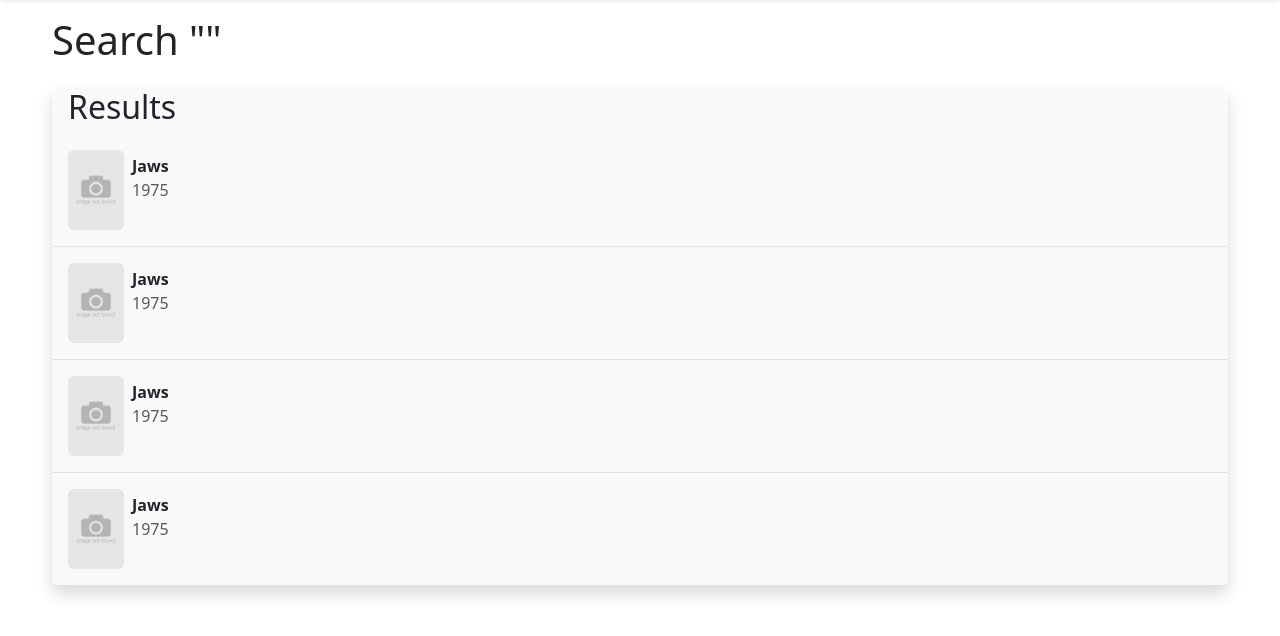
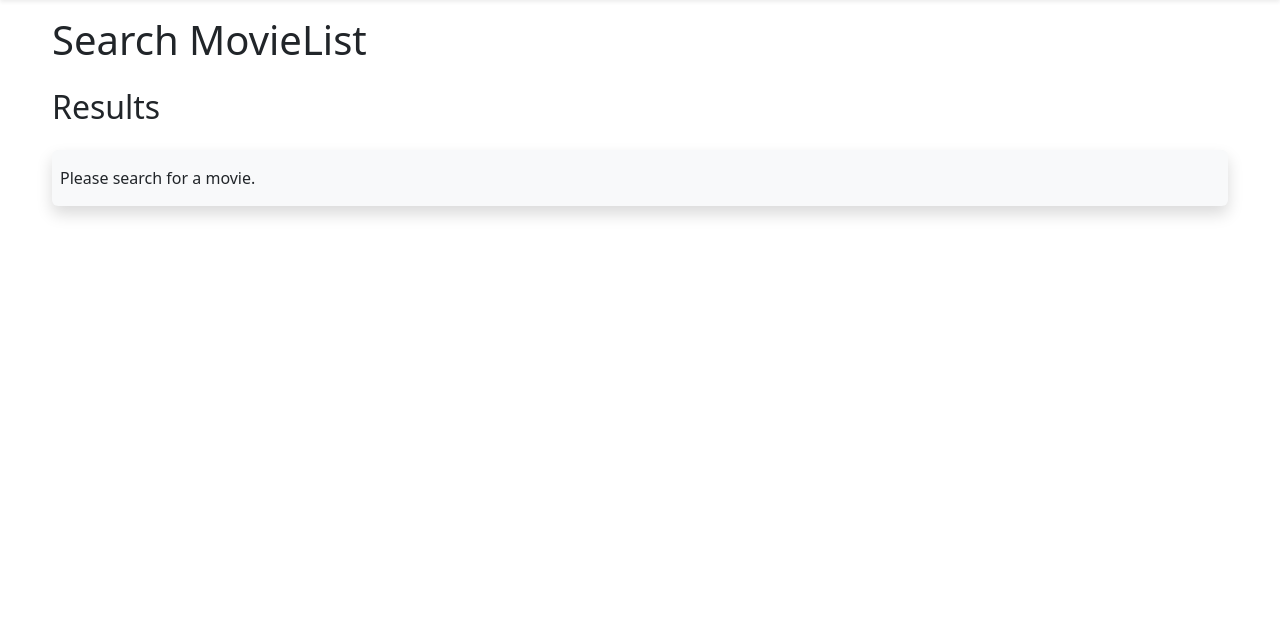
Before and after one commit to dillondipetrillo/movie-list, a Flask app: page /search in a window 1280 px wide. Shown: the part 57-693 px from the top of the page. Run offline with Flask 3, Linux system fonts and the light colour scheme; some libraries are stand-ins or nearby versions.

Commit message:
build of search page

```diff
--- a/static/js/search.js
+++ b/static/js/search.js
@@ -1,10 +1,13 @@
-document.addEventListener("DOMContentLoaded", function () {
 // DOM Elements
 const searchbar = document.getElementById("q");
+// Container for nav search bar results
 const searchResultsContainer = document.getElementById("search-bar-results");
 const closeMobileSearchBar = document.getElementById("close-search");
 const openSearchBarBtn = document.getElementById("open-search");
 const searchBarContainer = document.getElementById("search-bar-container");
+// Wrapper for search bar results on search results page
+const searchPageWrapper = document.getElementById("search-results-wrapper");
+const searchValue = document.getElementById("search-value");
 // Array to keep track of imdbIDs to catch duplicates
 let movieIDs = [];
 /* This value is to keep track of what was searched for when search bar is
@@ -12,10 +15,12 @@ document.addEventListener("DOMContentLoaded", function () {
 no need to recall api */
 let searchedMovie = null;
 
-    // Fetch search results by similar movie title
-    const fetchSearchResult = (query) => {
-        // Don't show results if search bar isn't focused
-        if (document.activeElement !== searchbar) return;
+/**
+ * Fetch search results by similar movie title
+ * @param query the string that is searched for
+ * @param parentContainer the parent html element the results will be appended to
+ */
+const fetchSearchResult = (query, parentContainer) => {
     fetch(`/results?q=${encodeURIComponent(query)}&type=s`)
     .then(response => { if (response.ok) return response.json(); })
     .then(data => {
@@ -29,7 +34,7 @@ document.addEventListener("DOMContentLoaded", function () {
         } else {
             result = { Error: data.Error, };
         }
-            buildSearchBarResults(result);
+        buildSearchBarResults(result, parentContainer);
     })
     .catch(error => {
         console.log(error);
@@ -39,22 +44,22 @@ document.addEventListener("DOMContentLoaded", function () {
 /**
  * Builds the search bar results
  * @param results the reults from fetch call to OMDB
+ * @param parentContainer the parent html element the results will be appended to
  */
-    const buildSearchBarResults = async results => {
+const buildSearchBarResults = async (results, parentContainer) => {
     clearSearchResults();
     movieIDs = [];
     let index = 0;
+    parentContainer.classList.contains("d-none") ? parentContainer.classList.remove("d-none") : null;
 
     // Start build of search result elements
     if (results.Error) {
-            searchResultsContainer.classList.remove("d-none");
         const p = document.createElement('p');
         p.textContent = results.Error;
         p.classList.add("mb-0", "px-2", "py-3", "search-result", "rounded");
-            searchResultsContainer.append(p);
+        parentContainer.append(p);
     } else {
         for (const movie of results) {
-                searchResultsContainer.classList.remove("d-none");
             // Prevent duplicate movies
             if (movieIDs.includes(movie.imdbID)) continue;
             movieIDs[index] = movie.imdbID;
@@ -95,7 +100,7 @@ document.addEventListener("DOMContentLoaded", function () {
             leftContainer.append(moviePosterContainer);
             rightContainer.append(movieTitle, movieYear);
             movieLink.append(leftContainer, rightContainer);
-                searchResultsContainer.append(movieLink);
+            parentContainer.append(movieLink);
         }
     }
 }
@@ -121,7 +126,7 @@ document.addEventListener("DOMContentLoaded", function () {
     searchedMovie = query;
 
     timeout = setTimeout(() => {
-            fetchSearchResult(query);
+        fetchSearchResult(query, searchResultsContainer);
     }, 1000);
 })
 
@@ -156,4 +161,17 @@ document.addEventListener("DOMContentLoaded", function () {
     searchBarContainer.classList.add("sticky-search-open");
     searchbar.focus();
 })
-})
+
+// If on search page, display search results immediately
+if (searchPageWrapper) {
+    (function() {
+        if (!searchValue.textContent) {
+            const p = document.createElement('p');
+            p.textContent = "Please search for a movie.";
+            p.classList.add("mb-0", "px-2", "py-3", "search-result", "rounded");
+            searchPageWrapper.append(p);
+        } else {
+            fetchSearchResult(searchValue.textContent, searchPageWrapper);
+        }
+    })();
+}
--- a/static/styles.css
+++ b/static/styles.css
@@ -21,24 +21,23 @@
     margin-left: calc(var(--bs-gutter-x) * 0.5);
 }
 
-.result-img-wrapper, .search-page-img-wrapper {
+.result-img-wrapper {
     max-width: 3.5rem;
     height: 5rem;
 }
 
-.result-img-wrapper img.result-img,
-.search-page-img-wrapper img.search-page-result-img {
+.result-img-wrapper img.result-img {
     width: 100%;
     height: 100%;
     object-fit: cover;
 }
 
 .search-result {
-    background-color: white;
+    /* background-color: white; */
     transition: background-color 0.5s ease;
 }
 
-.search-result:hover {
+a.search-result:hover {
     background-color: rgb(236, 236, 236);
 }
 
--- a/templates/layout.html
+++ b/templates/layout.html
@@ -34,7 +34,7 @@
                                 </div>
                             </form>
                         </div>
-                        <div id="search-bar-results" class="position-absolute start-0 end-0 search-container-margin mb-2 rounded border d-none"></div>
+                        <div id="search-bar-results" class="position-absolute start-0 end-0 search-container-margin mb-2 rounded border d-none bg-white"></div>
                     </div>
                     <div id="open-search" class="d-sm-block d-md-none ms-auto d-flex justify-content-center align-items-center open-search px-3">
                         <div class="w-100 h-100 d-flex justify-content-center align-items-center">
--- a/templates/search.html
+++ b/templates/search.html
@@ -5,54 +5,16 @@
 {% endblock %}
 
 {% block main %}
-    <h1 class="mb-4">Search "{{ q }}"</h1>
-    <section class="search-page-results shadow bg-light rounded">
-        <h2 class="m-3 mb-2">Results</h2>
-        <div class="search-results-wrapper">
-            <a href="" class="search-page-result d-flex p-3 border-bottom text-decoration-none">
-                <div class="search-page-result-left me-2">
-                    <div class="search-page-img-wrapper">
-                        <img class="search-page-result-img rounded" src="../static/imgs/image-not-found-vector.jpg" />
-                    </div>
-                </div>
-                <div class="search-page-result-right py-1">
-                    <p class="search-page-result-title mb-0 fw-bold text-dark">Jaws</p>
-                    <p class="search-page-result-year mb-0 text-muted">1975</p>
-                </div>
-            </a>
-            <a href="" class="search-page-result d-flex p-3 border-bottom text-decoration-none">
-                <div class="search-page-result-left me-2">
-                    <div class="search-page-img-wrapper">
-                        <img class="search-page-result-img rounded" src="../static/imgs/image-not-found-vector.jpg" />
-                    </div>
-                </div>
-                <div class="search-page-result-right py-1">
-                    <p class="search-page-result-title mb-0 fw-bold text-dark">Jaws</p>
-                    <p class="search-page-result-year mb-0 text-muted">1975</p>
-                </div>
-            </a>
-            <a href="" class="search-page-result d-flex p-3 border-bottom text-decoration-none">
-                <div class="search-page-result-left me-2">
-                    <div class="search-page-img-wrapper">
-                        <img class="search-page-result-img rounded" src="../static/imgs/image-not-found-vector.jpg" />
-                    </div>
-                </div>
-                <div class="search-page-result-right py-1">
-                    <p class="search-page-result-title mb-0 fw-bold text-dark">Jaws</p>
-                    <p class="search-page-result-year mb-0 text-muted">1975</p>
-                </div>
-            </a>
-            <a href="" class="search-page-result d-flex p-3 border-bottom text-decoration-none">
-                <div class="search-page-result-left me-2">
-                    <div class="search-page-img-wrapper">
-                        <img class="search-page-result-img rounded" src="../static/imgs/image-not-found-vector.jpg" />
-                    </div>
-                </div>
-                <div class="search-page-result-right py-1">
-                    <p class="search-page-result-title mb-0 fw-bold text-dark">Jaws</p>
-                    <p class="search-page-result-year mb-0 text-muted">1975</p>
-                </div>
-            </a>
-        </div>
+    <h1 class="mb-4">Search
+        {% if q %}
+            <span id="search-value">"{{ q }}"</span>
+        {% else %}
+            <span id="search-value"></span>
+            MovieList
+        {% endif %}
+    </h1>
+    <section class="search-page-results mb-4">
+        <h2 class="mb-4">Results</h2>
+        <div id="search-results-wrapper" class="shadow bg-light rounded"></div>
     </section>
 {% endblock %}
```
Lines whose indentation alone changed are shown as unchanged.
